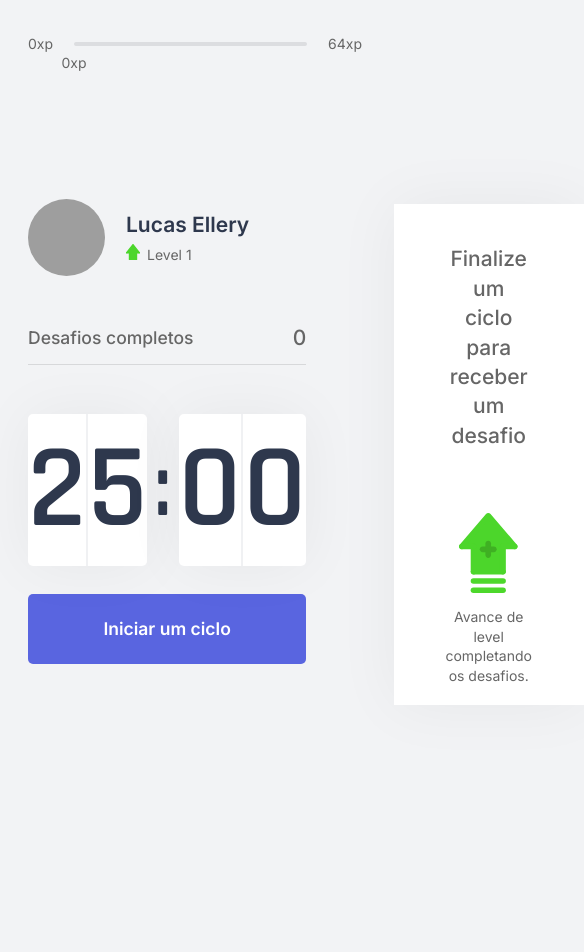
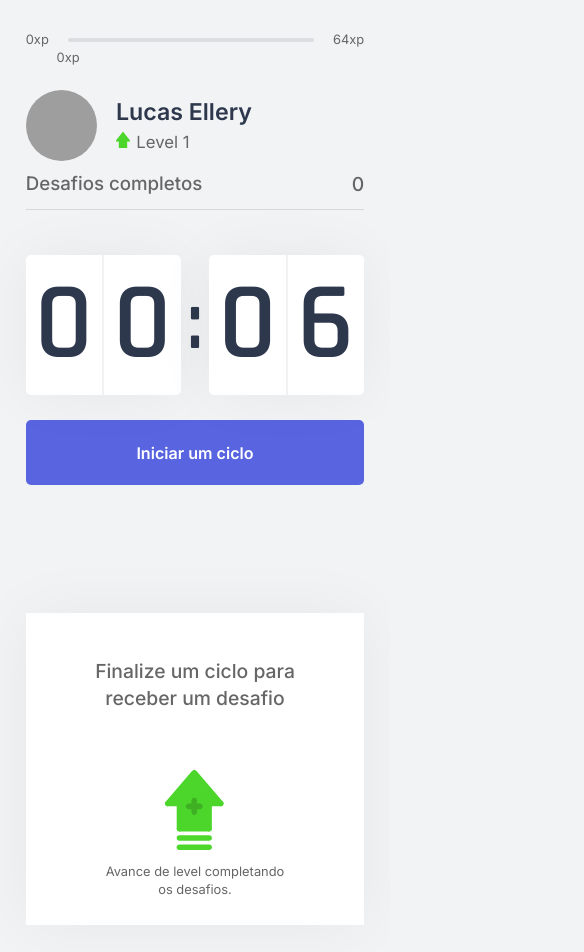
Before and after one commit to lucasellery/move.it, a Next.js app: page / in a window 390 px wide. Shown: the whole page, 584 px wide, since content can reach past the window. Before the commit the page ends 844 px from the top, so only its background shows below. Built offline with nearby package versions, Linux system fonts and the light colour scheme; grey boxes are pictures that could not be loaded.

Commit message:
(feat) responsive profile and completed challenges

```diff
--- a/src/contexts/CountdownContext.tsx
+++ b/src/contexts/CountdownContext.tsx
@@ -22,7 +22,7 @@ export function CountdownProvider({children}: CountdownProviderProps) {
 
   const { starNewChallenge } = useContext(ChallengesContext);
 
-  const [time, setTime] = useState(25 * 60);
+  const [time, setTime] = useState(0.1 * 60);
   const [isActive, setIsActive] = useState(false);
   const [hasFinished, setHasFinished] = useState(false);
 
@@ -37,7 +37,7 @@ export function CountdownProvider({children}: CountdownProviderProps) {
     clearTimeout(countdownTimeout);
     setIsActive(false);
     setHasFinished(false);
-    setTime(25 * 60);
+    setTime(0.1 * 60);
   }
 
   useEffect(() => {
--- a/src/styles/components/CompletedChallenges.module.css
+++ b/src/styles/components/CompletedChallenges.module.css
@@ -17,3 +17,13 @@
 .completedChallengesContainer span:last-child {
   font-size: 1.5rem;
 }
+
+@media (max-width: 600px) {
+  .completedChallengesContainer {
+    margin-top: 0.875rem;
+  }
+
+  .completedChallengesContainer span:first-child {
+  font-size: 1.45rem;
+  }
+}
--- a/src/styles/components/Profile.module.css
+++ b/src/styles/components/Profile.module.css
@@ -29,3 +29,16 @@
 .profileContainer div p img {
   margin-right: 0.5rem;
 }
+
+@media (max-width: 600px) {
+  .profileContainer div strong {
+    font-size: 1.8rem;
+    font-weight: 600;
+    color: var(--title);
+  }
+
+  .profileContainer div p {
+    font-size: 1.3rem;
+    margin-top: 0.5rem;
+  }
+}
--- a/src/styles/global.css
+++ b/src/styles/global.css
@@ -30,6 +30,12 @@
   }
 }
 
+@media(max-width: 600px) {
+  html {
+    font-size: 80.5%;
+  }
+}
+
 body {
   background-color: var(--background);
   color: var(--text);
--- a/src/styles/pages/Home.module.css
+++ b/src/styles/pages/Home.module.css
@@ -16,3 +16,15 @@
   gap: 6.25rem;
   align-content: center;
 }
+
+@media (max-width: 600px) {
+  .container section {
+    display: grid;
+    grid-template-columns: 1fr;
+
+    gap: 6.25rem;
+    align-content: center;
+
+    padding-bottom: 3.125rem;
+  }
+}
```
